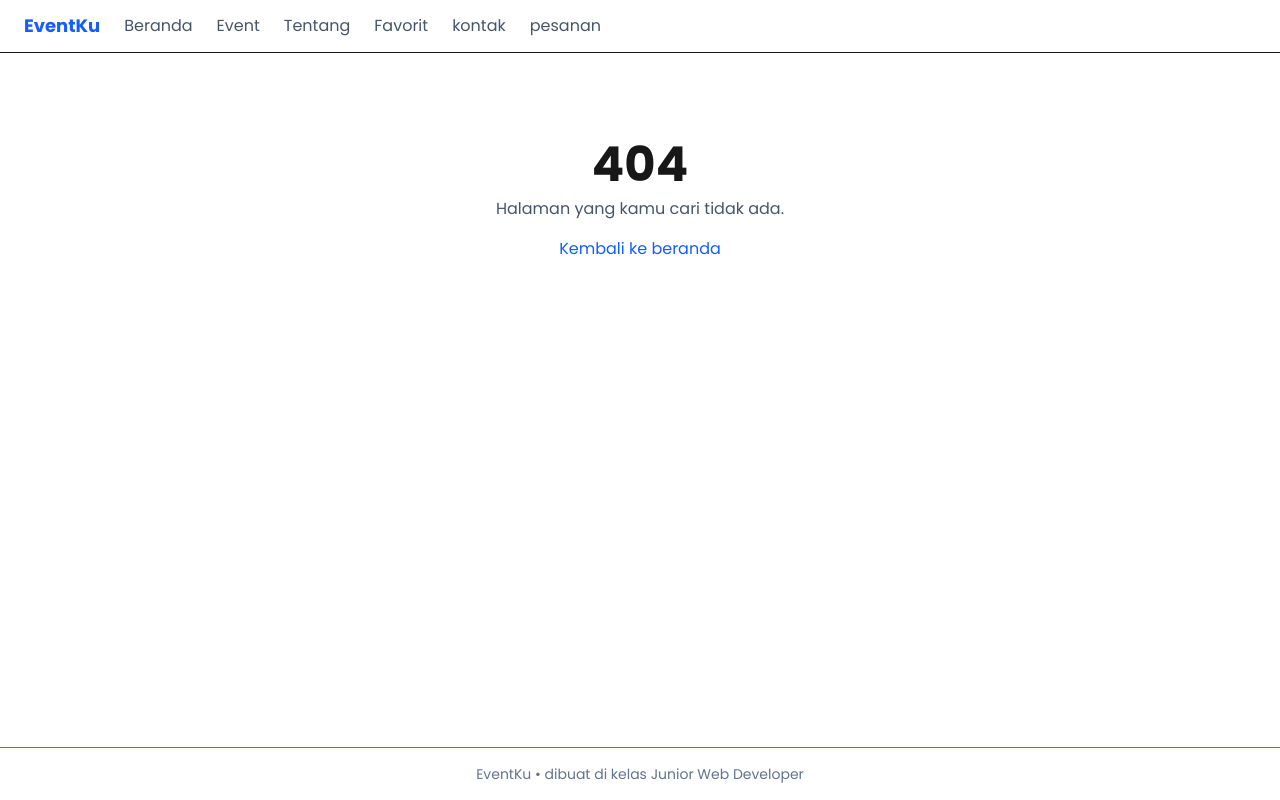
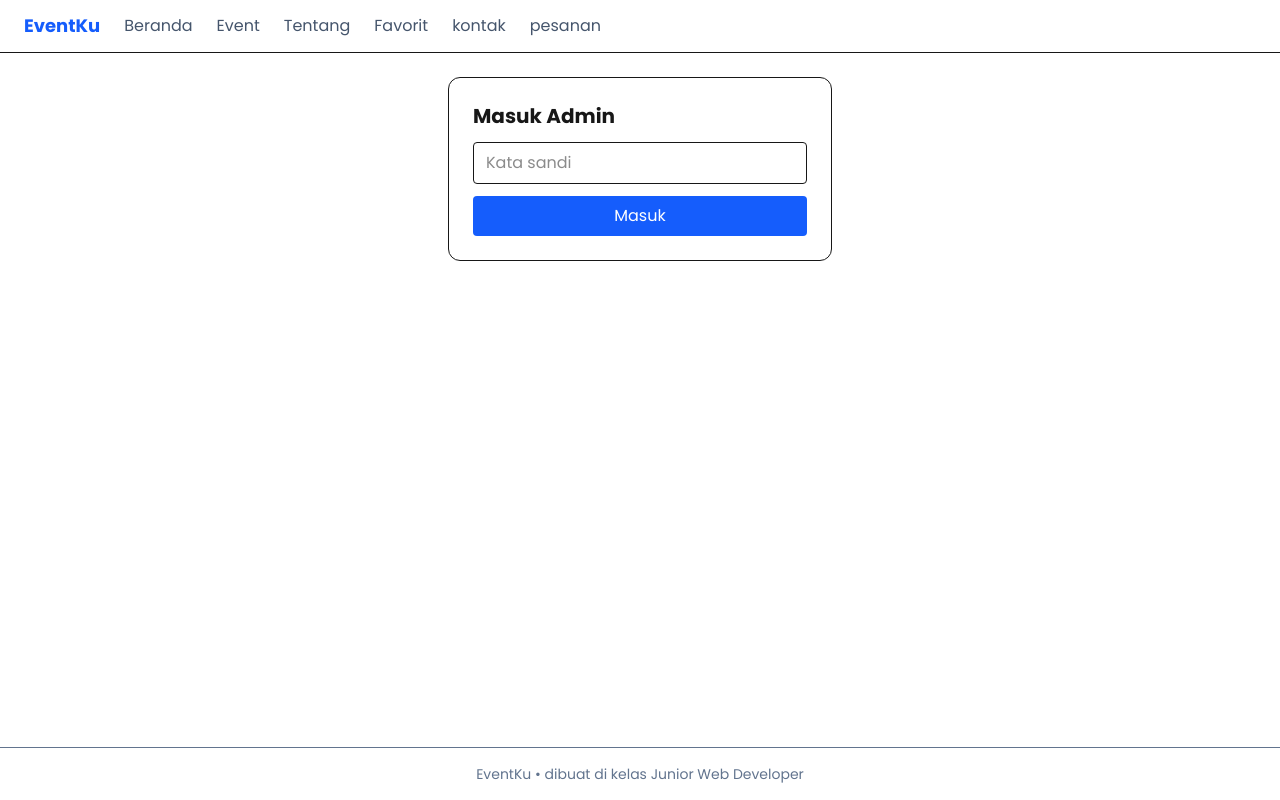
Before and after one commit to habibil1/Latihan-nextjs, a Next.js app: page /login in a window 1280 px wide. Before the commit this address had no page. Built offline with nearby package versions, Linux system fonts and the light colour scheme; no server answers.

Commit message:
Misi 23 L4: Membuat formulir halaman login

```diff
--- /dev/null
+++ b/app/login/page.tsx
@@ -0,0 +1,15 @@
+import type { Metadata } from "next";
+import { cookies } from "next/headers";
+import { redirect } from "next/navigation";
+import { NAMA_COOKIE, tokenSah } from "@/lib/sesi";
+import FormMasuk from "@/components/FormMasuk";
+
+export const metadata: Metadata = { title: "Masuk Admin" };
+
+export default async function Login({ searchParams }: PageProps<"/login">) {
+  const { dari } = await searchParams;
+  // sudah masuk? tidak perlu melihat formulir lagi
+  if (await tokenSah((await cookies()).get(NAMA_COOKIE)?.value))
+    redirect("/admin");
+  return <FormMasuk dari={typeof dari === "string" ? dari : "/admin"} />;
+}
--- /dev/null
+++ b/components/FormMasuk.tsx
@@ -0,0 +1,32 @@
+"use client";
+import { useActionState } from "react";
+import { masuk, type HasilMasuk } from "@/app/login/action";
+
+export default function FormMasuk({ dari }: { dari: string }) {
+  const [hasil, kirim, sedangKirim] = useActionState<HasilMasuk, FormData>(
+    masuk,
+    { pesan: "" },
+  );
+  return (
+    <form
+      action={kirim}
+      className="mx-auto max-w-sm space-y-3 rounded-xl border bg-white p-6"
+    >
+      <h1 className="text-xl font-bold">Masuk Admin</h1>
+      <input type="hidden" name="dari" value={dari} />
+      <input
+        type="password"
+        name="sandi"
+        placeholder="Kata sandi"
+        className="block w-full rounded border px-3 py-2"
+      />
+      {hasil.pesan && <p className="text-sm text-red-600">{hasil.pesan}</p>}
+      <button
+        disabled={sedangKirim}
+        className="w-full rounded bg-blue-600 px-4 py-2 text-white hover:bg-blue-700 disabled:opacity-50"
+      >
+        {sedangKirim ? "Memeriksa..." : "Masuk"}
+      </button>
+    </form>
+  );
+}
```
